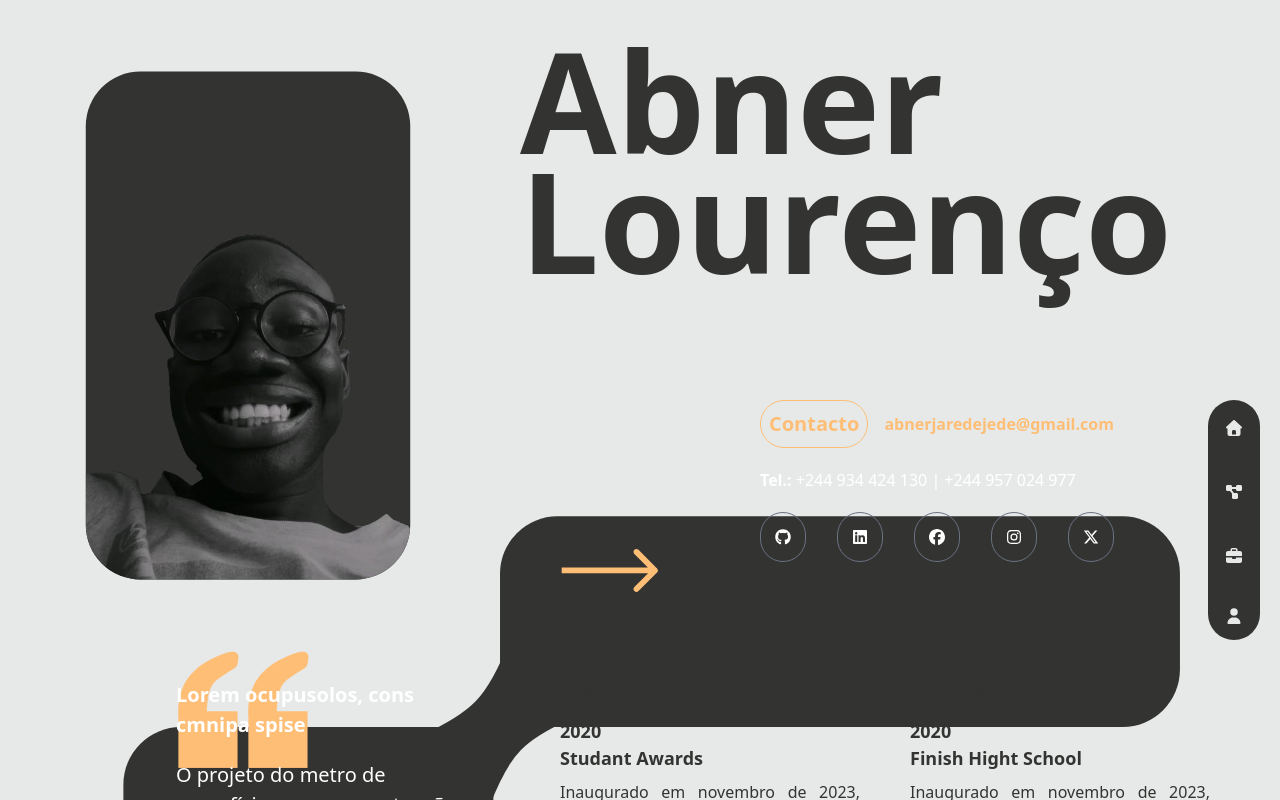
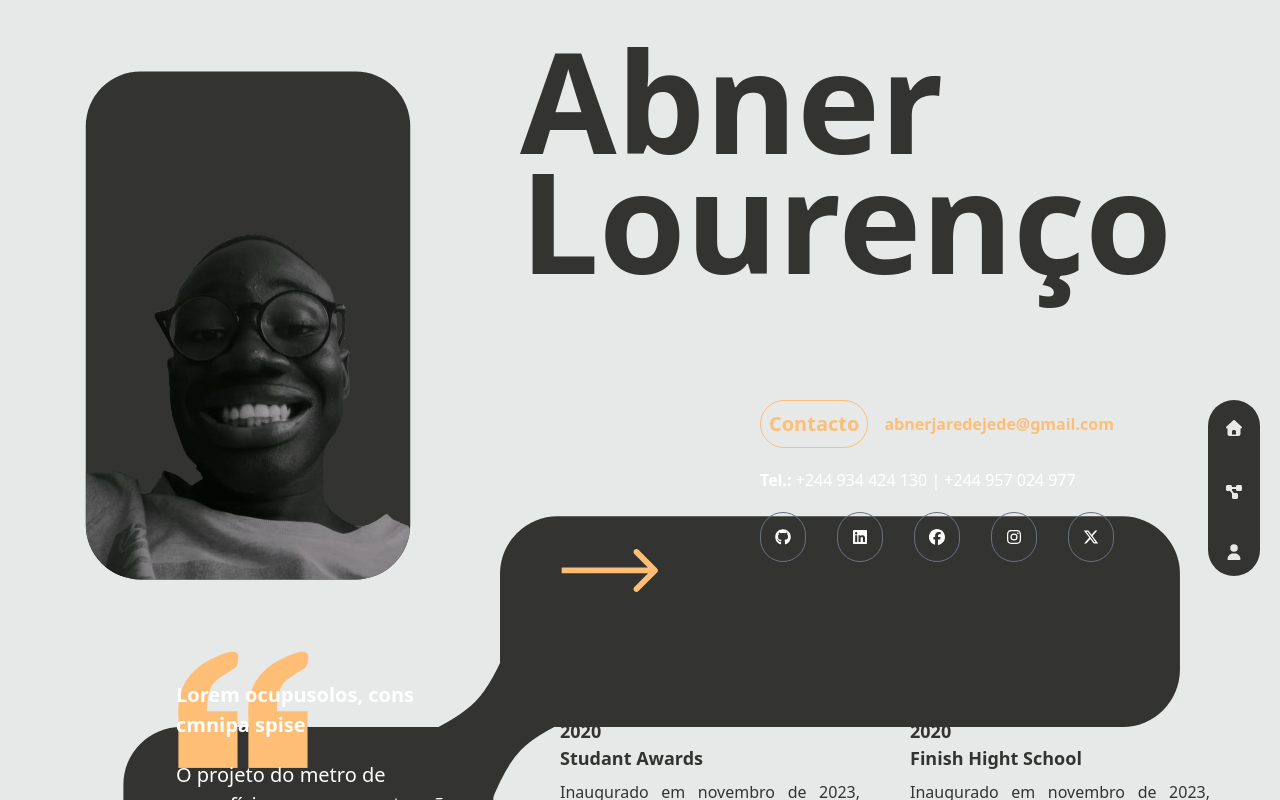
Before and after one commit to jedin01/cv-folio, a Next.js app: page / in a window 1280 px wide. Shown: the top 800 px of the page. Built offline with nearby package versions, Linux system fonts and the light colour scheme.

Commit message:
mudando aspecto dos icones

```diff
--- a/src/components/Navbar.tsx
+++ b/src/components/Navbar.tsx
@@ -16,12 +16,6 @@ export default function Navbar() {
         <a href="/experiencia" className="hover:text-[#febe76] transition">
           <FontAwesomeIcon icon={faDiagramProject} className="w-4 h-4" />
         </a>
-        <a
-          href="/empresas_parcerias_projetos"
-          className="hover:text-[#febe76] transition"
-        >
-          <FontAwesomeIcon icon={faBriefcase} className="w-4 h-4" />
-        </a>
         <a href="/sobre" className="hover:text-[#febe76] flex items-center gap-2">
           <FontAwesomeIcon icon={faUser} className="w-4 h-4" />
         </a>
```
